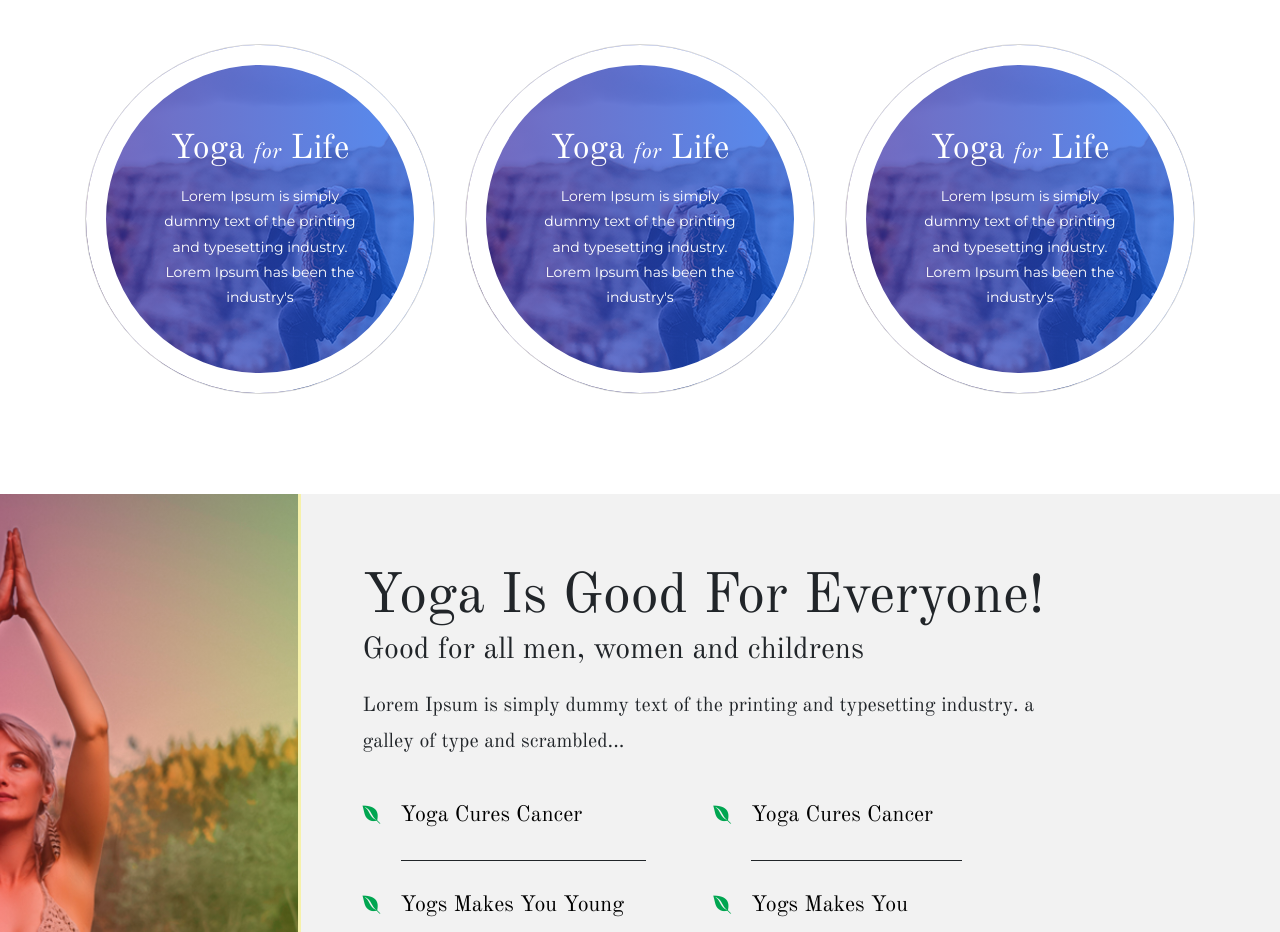
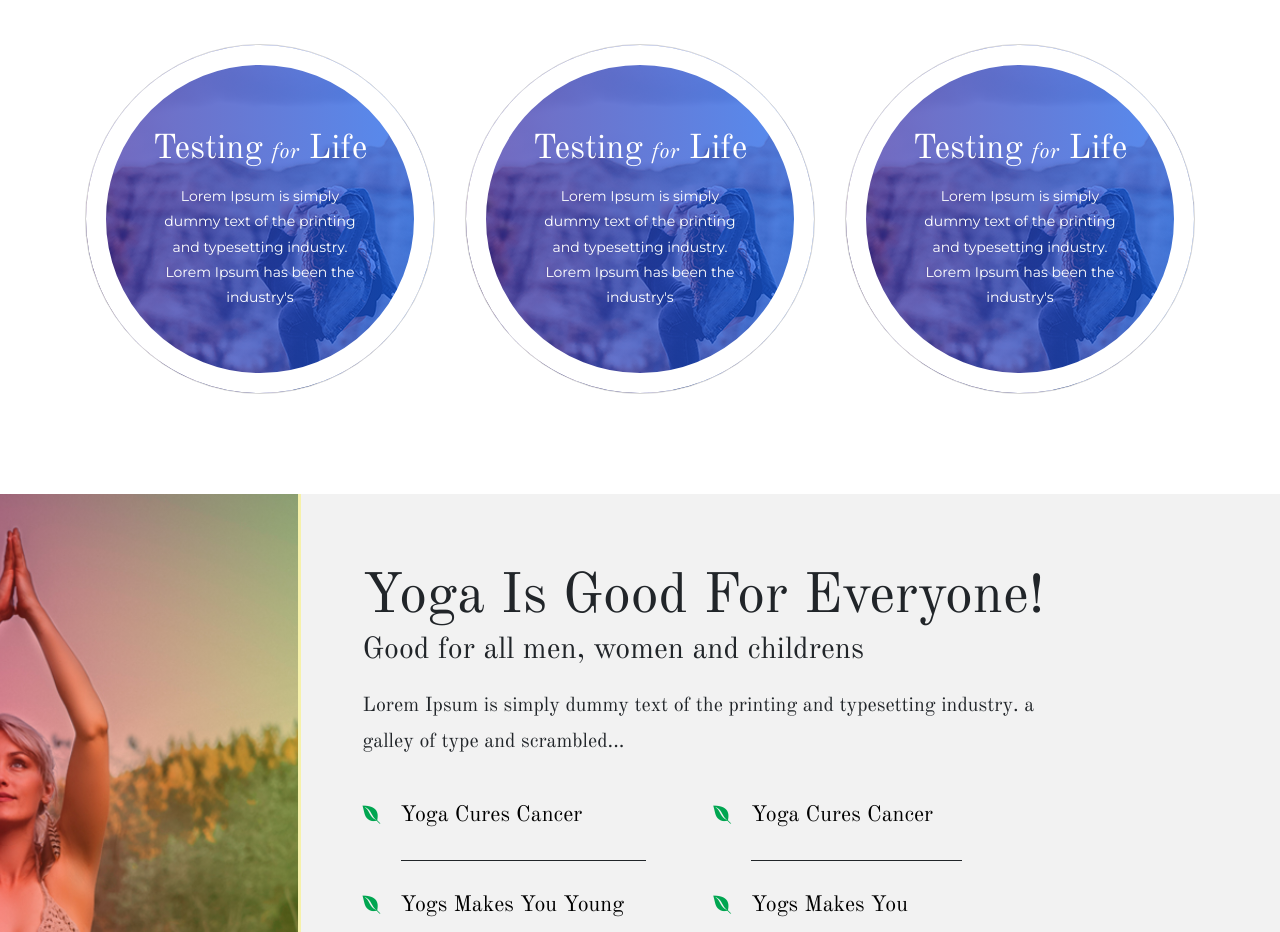
Before and after one commit to meganskelly/meganskelly.github.io, a plain HTML site: page index.html in a window 1280 px wide. Shown: the part 1100-2032 px from the top of the page. Drawn offline with nearby package versions, Linux system fonts and the light colour scheme.

Commit message:
Update index.html

```diff
--- a/index.html
+++ b/index.html
@@ -98,7 +98,7 @@
                         <div class="circle__inner">
                             <div class="circle__wrapper">
                                 <div class="circle__content">
-                                    <h4><a href="products.html">Yoga <span>for</span> Life</a></h4>
+                                    <h4><a href="products.html">Testing <span>for</span> Life</a></h4>
                                     <p><a href="products.html">Lorem Ipsum is simply dummy text of the printing and typesetting industry. Lorem Ipsum has been the industry's</a></p>
                                 </div>
                             </div>
@@ -111,7 +111,7 @@
                         <div class="circle__inner">
                             <div class="circle__wrapper">
                                 <div class="circle__content">
-                                    <h4><a href="products.html">Yoga <span>for</span> Life</a></h4>
+                                    <h4><a href="products.html">Testing <span>for</span> Life</a></h4>
                                     <p><a href="products.html">Lorem Ipsum is simply dummy text of the printing and typesetting industry. Lorem Ipsum has been the industry's</a></p>
                                 </div>
                             </div>
@@ -124,7 +124,7 @@
                         <div class="circle__inner">
                             <div class="circle__wrapper">
                                 <div class="circle__content">
-                                    <h4><a href="products.html">Yoga <span>for</span> Life</a></h4>
+                                    <h4><a href="products.html">Testing <span>for</span> Life</a></h4>
                                     <p><a href="products.html">Lorem Ipsum is simply dummy text of the printing and typesetting industry. Lorem Ipsum has been the industry's</a></p>
                                 </div>
                             </div>
```
